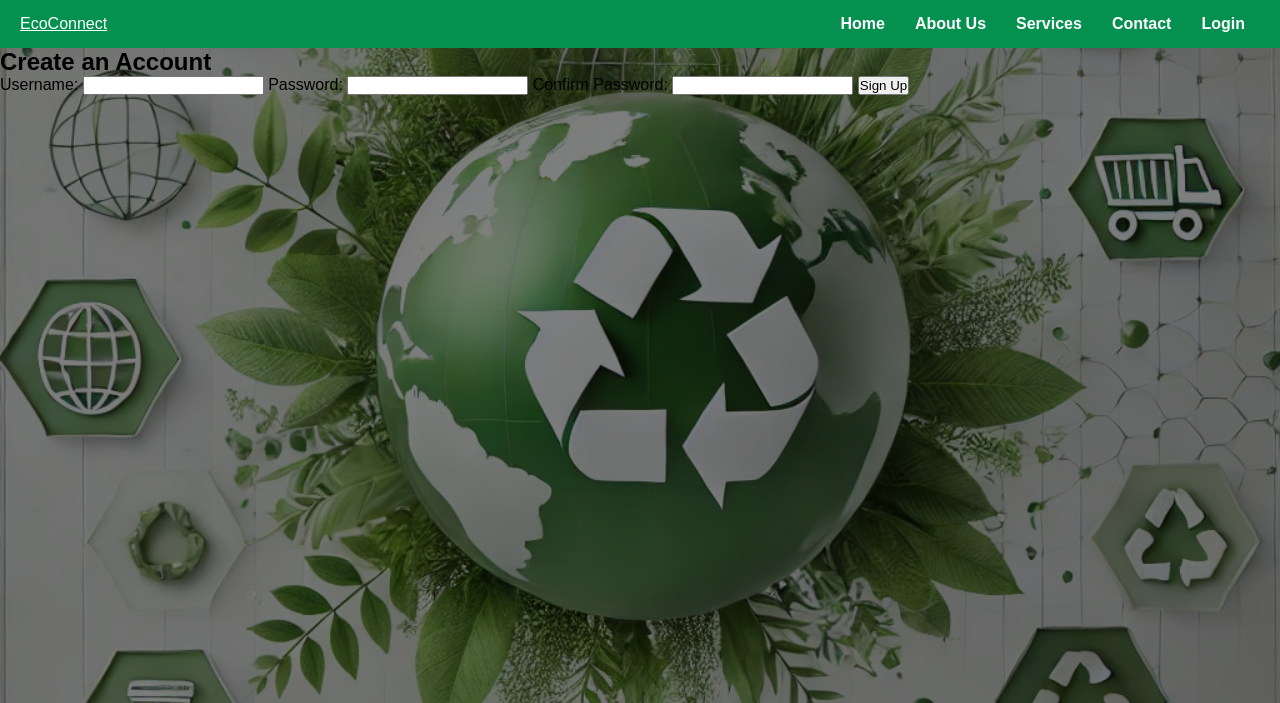
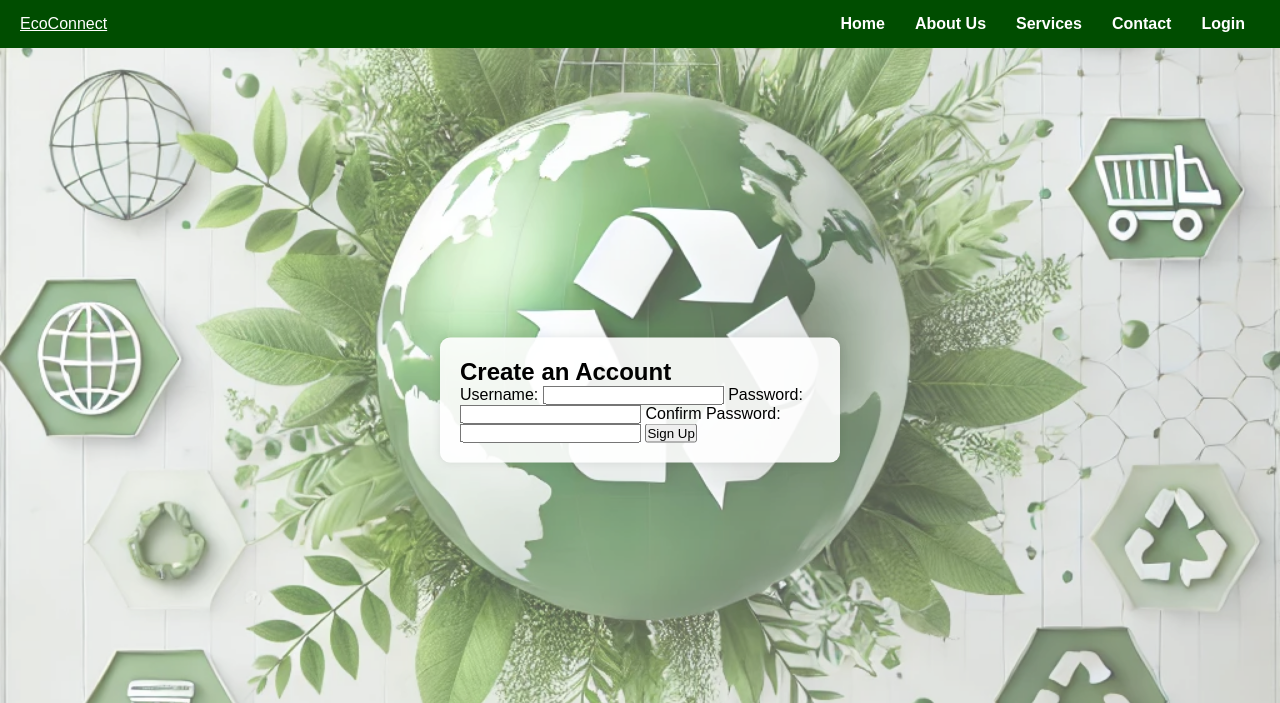
Before and after one commit to Mathew04102004/EcoConnect, a Django app: page /create-account/ in a window 1280 px wide. Shown: the top 703 px of the page. Run offline with Django 4.2, Linux system fonts and the light colour scheme.

Commit message:
Update style.css

```diff
--- a/OneDrive/Desktop/EcoConnect/EcoConnect/static/css/style.css
+++ b/OneDrive/Desktop/EcoConnect/EcoConnect/static/css/style.css
@@ -9,13 +9,16 @@
 body {
     margin: 0;
     padding: 0;
-    background: url("../Images/Bg\ image.webp") no-repeat center center fixed;
+    background: linear-gradient(rgba(255, 255, 255, 0.3), rgba(255, 255, 255, 0.3)), url("../Images/Bg\ image.webp") no-repeat center center fixed;
     background-size: cover;
 }
 
+body::before {
+    display: none; /* Removes unnecessary dark overlay */
+}
 /* Navbar */
 nav {
-    background: #04914f;
+    background: #004d00;
     padding: 15px 20px;
     display: flex;
     justify-content: space-between;
@@ -273,3 +276,15 @@ body::before {
 .about-section{
     color: white;
 }
+
+.register-container{
+    width: 400px;
+    background: rgba(255, 255, 255, 0.9);
+    padding: 20px;
+    border-radius: 10px;
+    box-shadow: 0px 0px 10px rgba(0, 0, 0, 0.1);
+    position: absolute;
+    top: 50%;
+    left: 50%;
+    transform: translate(-50%, -50%);
+}
```
